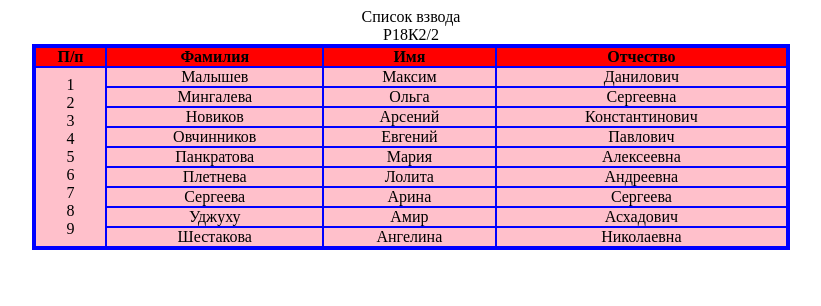
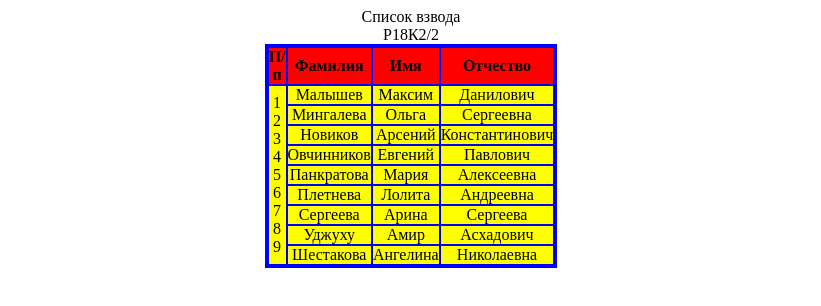
Before and after one commit to AmirUdzhuhu/Institute, a plain HTML site: page lz_4.2.html in a window 1280 px wide. Shown: the whole page, without its empty margins (229-1050 px from the left). Drawn offline with Linux system fonts and the light colour scheme.

Commit message:
01.04.2021

```diff
--- a/lz_4.2.html
+++ b/lz_4.2.html
@@ -1,81 +1,64 @@
 <!DOCTYPE html>
-<html lang="en" dir="ltr">
-
+<html>
 <head>
   <title>ЛР 4.2</title>
-  <meta http-equiv="Content-Type" content="html">
   <meta charset="utf-8">
-  <meta name="viewport" content="width=device-width, initial-scale=1.0">
-  <meta http-equiv="X-UA-Compatible" content="ie=edge">
-  <link rel="stylesheet" href="/css/master.css">
 </head>
 
 <body>
-  <table width="60%" border="3spx" bordercolor="blue" align="center" cellspacing="0" cellpadding="0">
-    <caption>Список взвода</caption>
-    <tr>
-      <caption>Р18К2/2</caption>
+  <table width="60 %" border="3 px" bordercolor="blue" align="center" cellspacing="0" cellpadding="0">
+    <caption>Список взвода<br>Р18К2/2</caption>
     <tr>
       <th bgcolor="red">П/п</th>
       <th bgcolor="red">Фамилия</th>
       <th bgcolor="red">Имя</th>
       <th bgcolor="red">Отчество</th>
     </tr>
-
     <tr>
-      <td rowspan="9" align="center" bgcolor="pink"> 1 <br> 2 <br> 3 <br> 4 <br> 5 <br> 6 <br> 7 <br> 8 <br> 9 <br></td>
-
-      <td align="center" bgcolor="pink">Малышев</td>
-      <td align="center" bgcolor="pink">Максим</td>
-      <td align="center" bgcolor="pink">Данилович</td>
+      <td rowspan="9" align="center" bgcolor="yellow"> 1 <br> 2 <br> 3 <br> 4 <br> 5 <br> 6 <br> 7 <br> 8 <br> 9 <br></td>
+      <td align="center" bgcolor="yellow">Малышев</td>
+      <td align="center" bgcolor="yellow">Максим</td>
+      <td align="center" bgcolor="yellow">Данилович</td>
     </tr>
     <tr>
-
-      <td align="center" bgcolor="pink">Мингалева</td>
-      <td align="center" bgcolor="pink">Ольга</td>
-      <td align="center" bgcolor="pink">Сергеевна</td>
+      <td align="center" bgcolor="yellow">Мингалева</td>
+      <td align="center" bgcolor="yellow">Ольга</td>
+      <td align="center" bgcolor="yellow">Сергеевна</td>
     </tr>
     <tr>
-
-      <td align="center" bgcolor="pink">Новиков</td>
-      <td align="center" bgcolor="pink">Арсений</td>
-      <td align="center" bgcolor="pink">Константинович</td>
+      <td align="center" bgcolor="yellow">Новиков</td>
+      <td align="center" bgcolor="yellow">Арсений</td>
+      <td align="center" bgcolor="yellow">Константинович</td>
     </tr>
     <tr>
-
-      <td align="center" bgcolor="pink">Овчинников</td>
-      <td align="center" bgcolor="pink">Евгений</td>
-      <td align="center" bgcolor="pink">Павлович</td>
+      <td align="center" bgcolor="yellow">Овчинников</td>
+      <td align="center" bgcolor="yellow">Евгений</td>
+      <td align="center" bgcolor="yellow">Павлович</td>
     </tr>
     <tr>
-
-      <td align="center" bgcolor="pink">Панкратова</td>
-      <td align="center" bgcolor="pink">Мария</td>
-      <td align="center" bgcolor="pink">Алексеевна</td>
+      <td align="center" bgcolor="yellow">Панкратова</td>
+      <td align="center" bgcolor="yellow">Мария</td>
+      <td align="center" bgcolor="yellow">Алексеевна</td>
     </tr>
     <tr>
-
-      <td align="center" bgcolor="pink">Плетнева</td>
-      <td align="center" bgcolor="pink">Лолита</td>
-      <td align="center" bgcolor="pink">Андреевна</td>
+      <td align="center" bgcolor="yellow">Плетнева</td>
+      <td align="center" bgcolor="yellow">Лолита</td>
+      <td align="center" bgcolor="yellow">Андреевна</td>
     </tr>
     <tr>
-
-      <td align="center" bgcolor="pink">Сергеева</td>
-      <td align="center" bgcolor="pink">Арина</td>
-      <td align="center" bgcolor="pink">Сергеева</td>
+      <td align="center" bgcolor="yellow">Сергеева</td>
+      <td align="center" bgcolor="yellow">Арина</td>
+      <td align="center" bgcolor="yellow">Сергеева</td>
     </tr>
     <tr>
-
-      <td align="center" bgcolor="pink">Уджуху</td>
-      <td align="center" bgcolor="pink">Амир</td>
-      <td align="center" bgcolor="pink">Асхадович</td>
+      <td align="center" bgcolor="yellow">Уджуху</td>
+      <td align="center" bgcolor="yellow">Амир</td>
+      <td align="center" bgcolor="yellow">Асхадович</td>
     </tr>
     <tr>
-
-      <td align="center" bgcolor="pink">Шестакова</td>
-      <td align="center" bgcolor="pink">Ангелина</td>
-      <td align="center" bgcolor="pink">Николаевна</td>
+      <td align="center" bgcolor="yellow">Шестакова</td>
+      <td align="center" bgcolor="yellow">Ангелина</td>
+      <td align="center" bgcolor="yellow">Николаевна</td>
     </tr>
   </table>
 </body>
```
Also changed, not shown: lz_4.3.html (+4 -7 lines).
